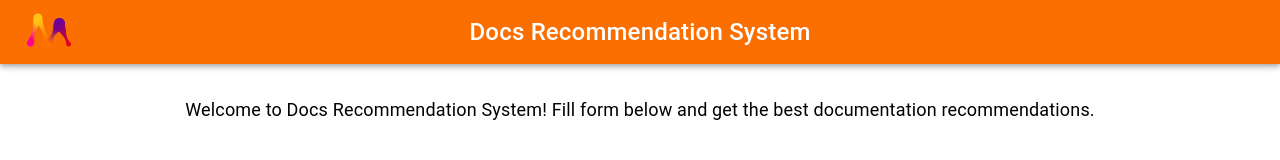
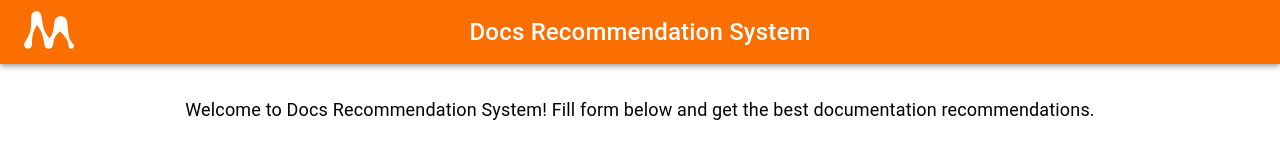
Before and after one commit to memgraph/docs-recommendation-system, a React (Create React App) app in the folder frontend/: page / in a window 1280 px wide. Shown: the top 160 px of the page. Built offline with nearby package versions, Linux system fonts and the light colour scheme.

Commit message:
change logo image

```diff
--- a/frontend/src/components/header.js
+++ b/frontend/src/components/header.js
@@ -9,7 +9,7 @@ export const Header = () => {
         <AppBar position="static" style={{ background: "#fb6e00", marginBottom: "30px", paddingRight: "50px" }}>
         <Toolbar>
           <a href="https://memgraph.com/" target="_blank" rel="noopener noreferrer">
-            <img src="/logo_memgraph.png" alt="" width="50" height="50"></img>
+            <img src="/memgraph-logo-white.svg" alt="" width="50" height="50"></img>
           </a>
           <Typography variant="h6" component="div" sx={{ flexGrow: 1, fontSize: "24px" }}>
             Docs Recommendation System
```
Also changed, not shown: frontend/public/memgraph-logo-white.svg (added).
